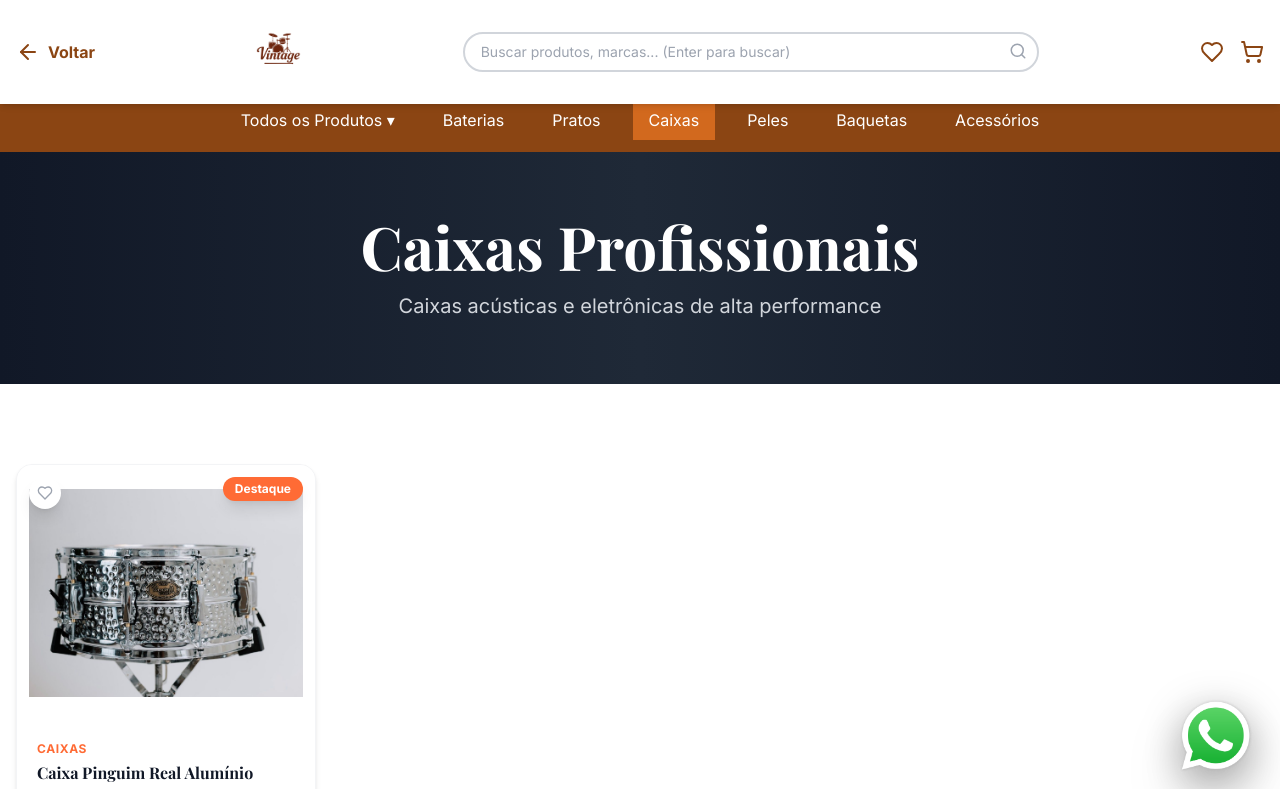
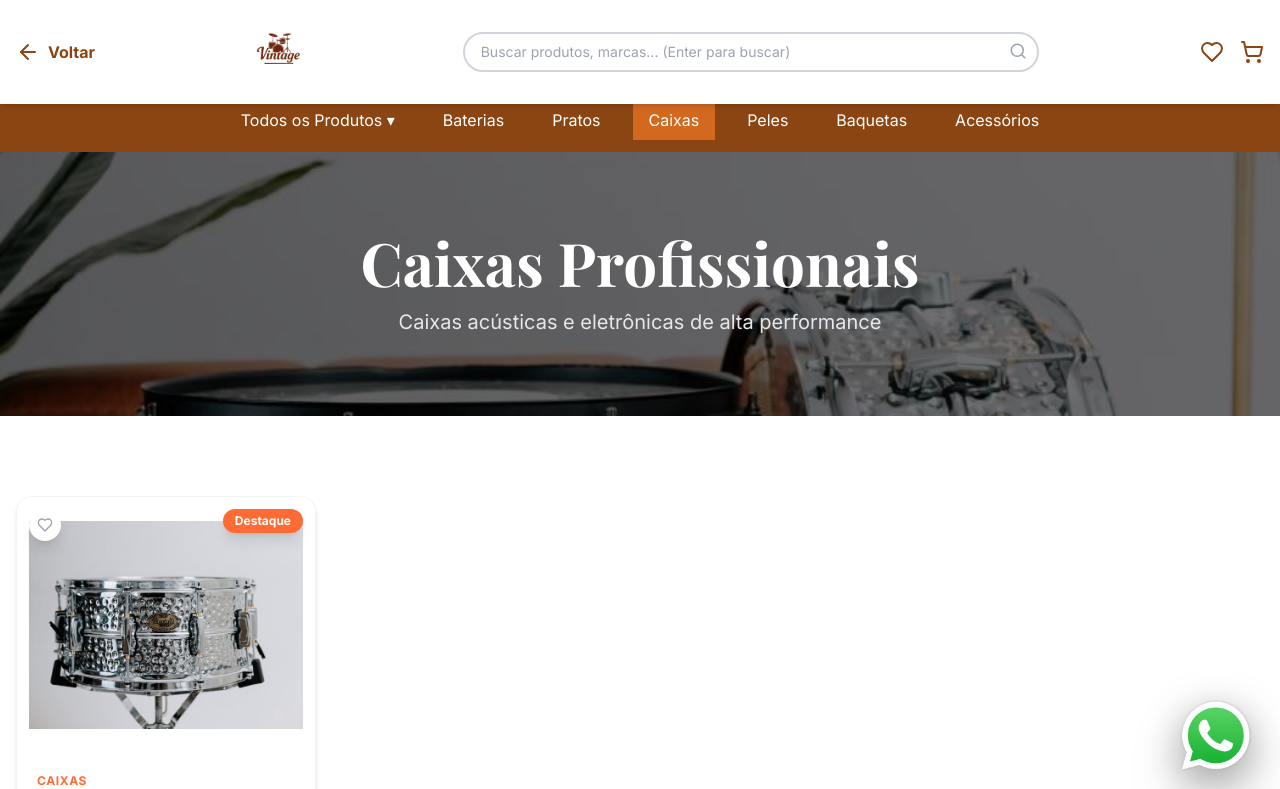
Before and after one commit to jcrispiniano/vintage-drumshop, a Next.js app: page /vintage-drumshop/caixas in a window 1280 px wide. Shown: the top 789 px of the page. Built offline with nearby package versions, Linux system fonts and the light colour scheme; a web font is replaced by a local one.

Commit message:
Hero página Caixas: foto real de caixas no lugar do fundo azul

```diff
--- a/app/caixas/page.tsx
+++ b/app/caixas/page.tsx
@@ -38,10 +38,15 @@ export default function CaixasPage() {
       <CategoryNav currentCategory="caixas" />
 
       {/* Hero */}
-      <section className="bg-gradient-to-r from-gray-900 via-gray-800 to-gray-900 text-white py-16">
-        <div className="container mx-auto px-4 text-center">
+      <section className="relative text-white py-20 overflow-hidden">
+        <div
+          className="absolute inset-0 bg-cover bg-center"
+          style={{ backgroundImage: "url('/vintage-drumshop/banner/caixas-hero.jpg')" }}
+        />
+        <div className="absolute inset-0 bg-black/55" />
+        <div className="relative container mx-auto px-4 text-center">
           <h1 className="text-5xl md:text-6xl font-bold mb-4">Caixas Profissionais</h1>
-          <p className="text-xl text-gray-300">
+          <p className="text-xl text-gray-200">
             Caixas acústicas e eletrônicas de alta performance
           </p>
         </div>
```
Also changed, not shown: public/banner/caixas-hero.jpg (added), public/vintage-drumshop/banner/caixas-hero.jpg (added).
